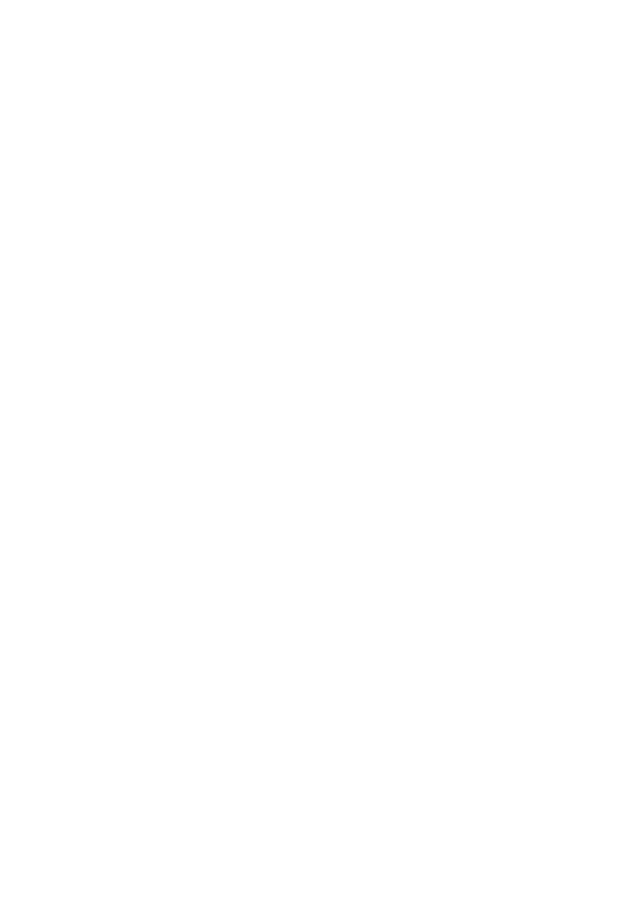
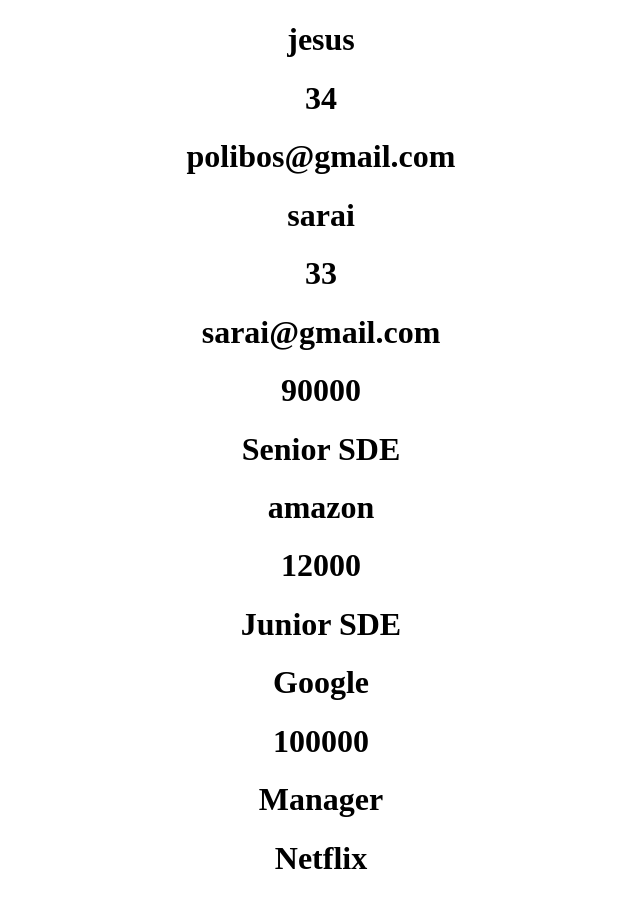
Before and after one commit to Jesus6366/react-pedroTech-course, a React (Create React App) app: page / in a window 1280 px wide. Shown: the whole page, without its empty margins (319-959 px from the left). Before the commit the page ends 800 px from the top, so only its background shows below. Built offline with nearby package versions, Linux system fonts and the light colour scheme.

Commit message:
JSX, Components, Props

```diff
--- a/src/App.js
+++ b/src/App.js
@@ -1,7 +1,38 @@
 import "./App.css";
 
 function App() {
-  return <div className="App"></div>;
+  const helloWorld = "Hello world";
+  return (
+    <div className="App">
+      <User name="jesus" age={34} email="polibos@gmail.com" />
+      <User name="sarai" age={33} email="sarai@gmail.com" />
+      <User />
+
+      <Job salary={90000} position={"Senior SDE"} company="amazon" />
+      <Job salary={12000} position={"Junior SDE"} company="Google" />
+      <Job salary={100000} position={"Manager"} company="Netflix" />
+    </div>
+  );
 }
 
+const User = ({ name, age, email }) => {
+  return (
+    <div>
+      <h1>{name}</h1>
+      <h1>{age}</h1>
+      <h1>{email}</h1>
+    </div>
+  );
+};
+
+const Job = ({ salary, position, company }) => {
+  return (
+    <div>
+      <h1>{salary}</h1>
+      <h1>{position}</h1>
+      <h1>{company}</h1>
+    </div>
+  );
+};
+
 export default App;
```
